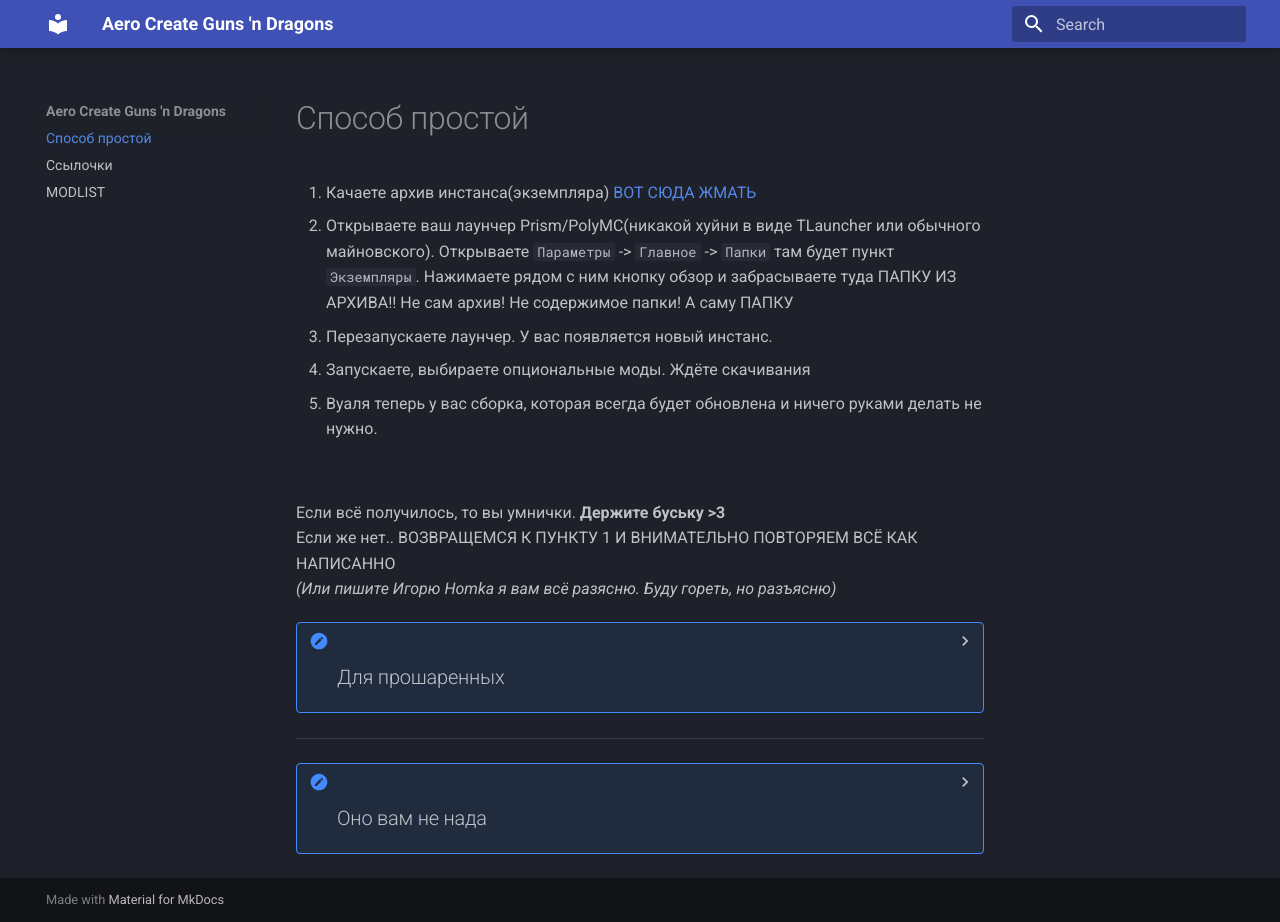
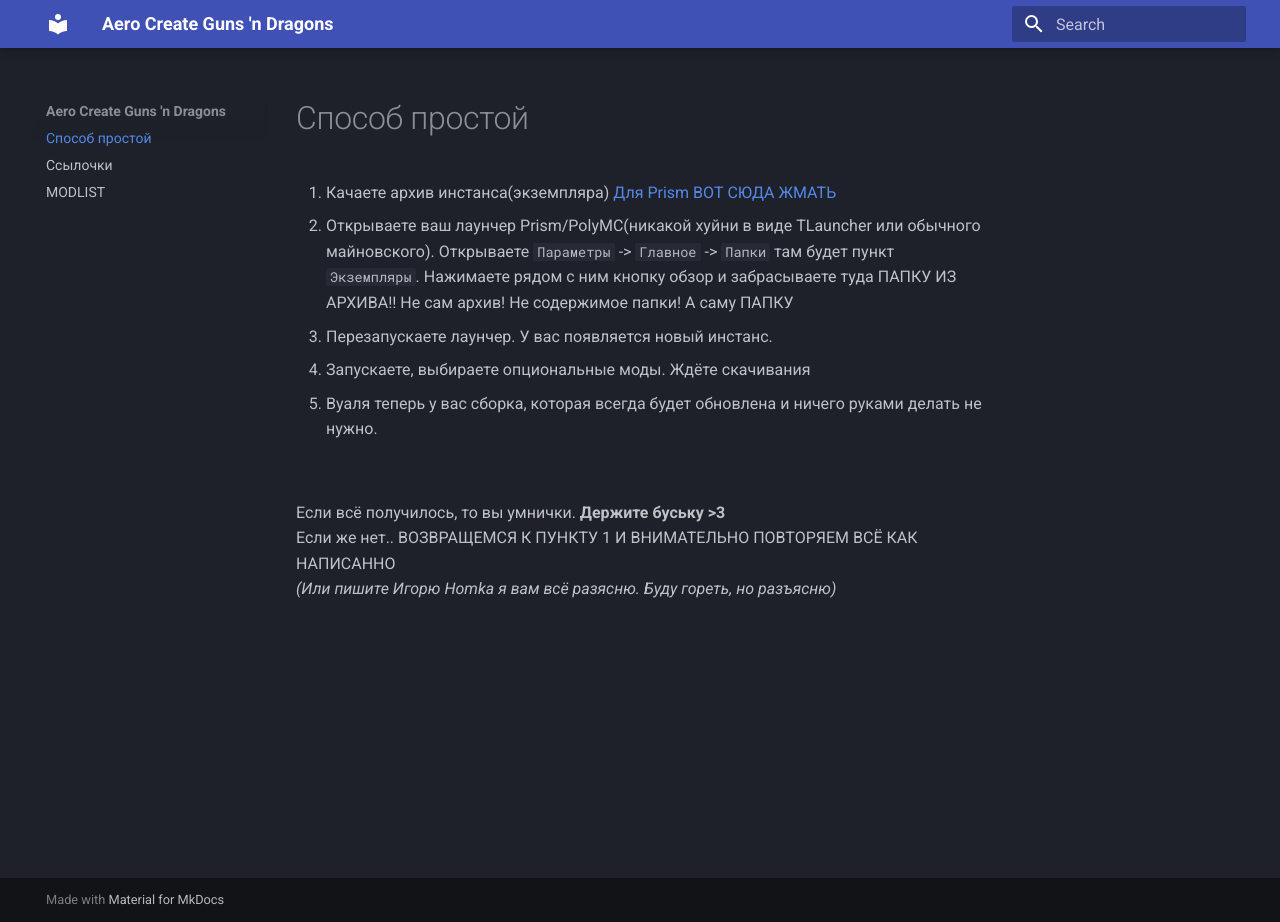
Before and after one commit to HooMkA/genart-homka--create-aerounautic-server, an MkDocs documentation site: the page built from docs/index.md, in a window 1280 px wide and 922 px high. Built offline with MkDocs 1.6.1 and Material for MkDocs 9.7.7, drawn with Linux system fonts in a browser that asks for light colours; some of the changed text lies outside the part shown.

Commit message:
Обновил доки

````diff
--- a/docs/index.md
+++ b/docs/index.md
@@ -10,37 +10,3 @@
 Если всё получилось, то вы умнички. **Держите буську >3**
 Если же нет.. ВОЗВРАЩЕМСЯ К ПУНКТУ 1 И ВНИМАТЕЛЬНО ПОВТОРЯЕМ ВСЁ КАК НАПИСАННО
 _(Или пишите Игорю Homka я вам всё разясню. Буду гореть, но разъясню)_
-
-<details>
-<summary><h2>Для прошаренных</h2></summary>
-<h2>Как скачать нормально</h2>
-В Prism/PolyMC создаём инстанс 1.21.1 и Neoforge 21.1.230(bтам чуть ниже покрутить и увидете лоадеры)
-Далее скачиваем [ТЫК СЮДА!](http://pack.jolly-roger.digital/extras/packwiz-installer-bootstrap.jar), И забрасываем его в папку `minecraft` и ВАЖНО добавляем в custom commands:
-```env
-"$INST_JAVA" -jar packwiz-installer-bootstrap.jar http://pack.jolly-roger.digital/pack/pack.toml
-```
-после чего можно спокойно запускать
-
-<br>
-
-ПСЫ предлагаю потом микро видео гайд запилить, и запостить файлы на нашем серваке, а то у кого гитхаб может не работать
-
-</details>
-
----
-
-<details>
-<summary><h2>Оно вам не нада</h2></summary>
-
-<h3> Если есть **git** то: </h3>
-```bash
-git clone --branch dev-client --single-branch git@github.com:HooMkA/genart-homka--create-aerounautic-server.git
-```
-А вообще потом норм допишу
-
-<br>
-
-<h3> Если лень </h3>
-То заходи в релизы. Качай mrcpak и потом импортишь в лаунчере своём
-
-</details>
````
Also changed, not shown: other parts of docs/index.md (+1 -1 lines).
